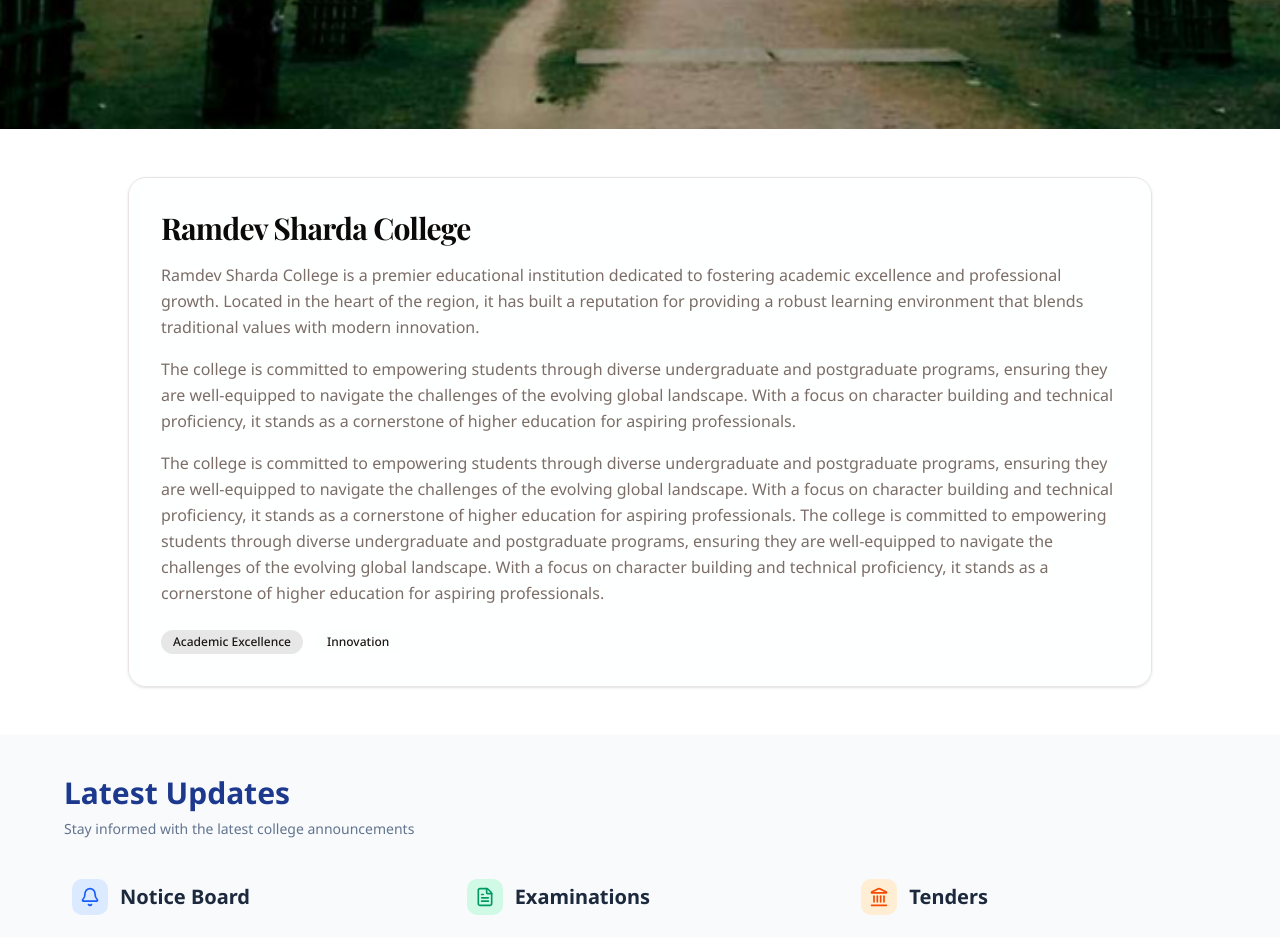
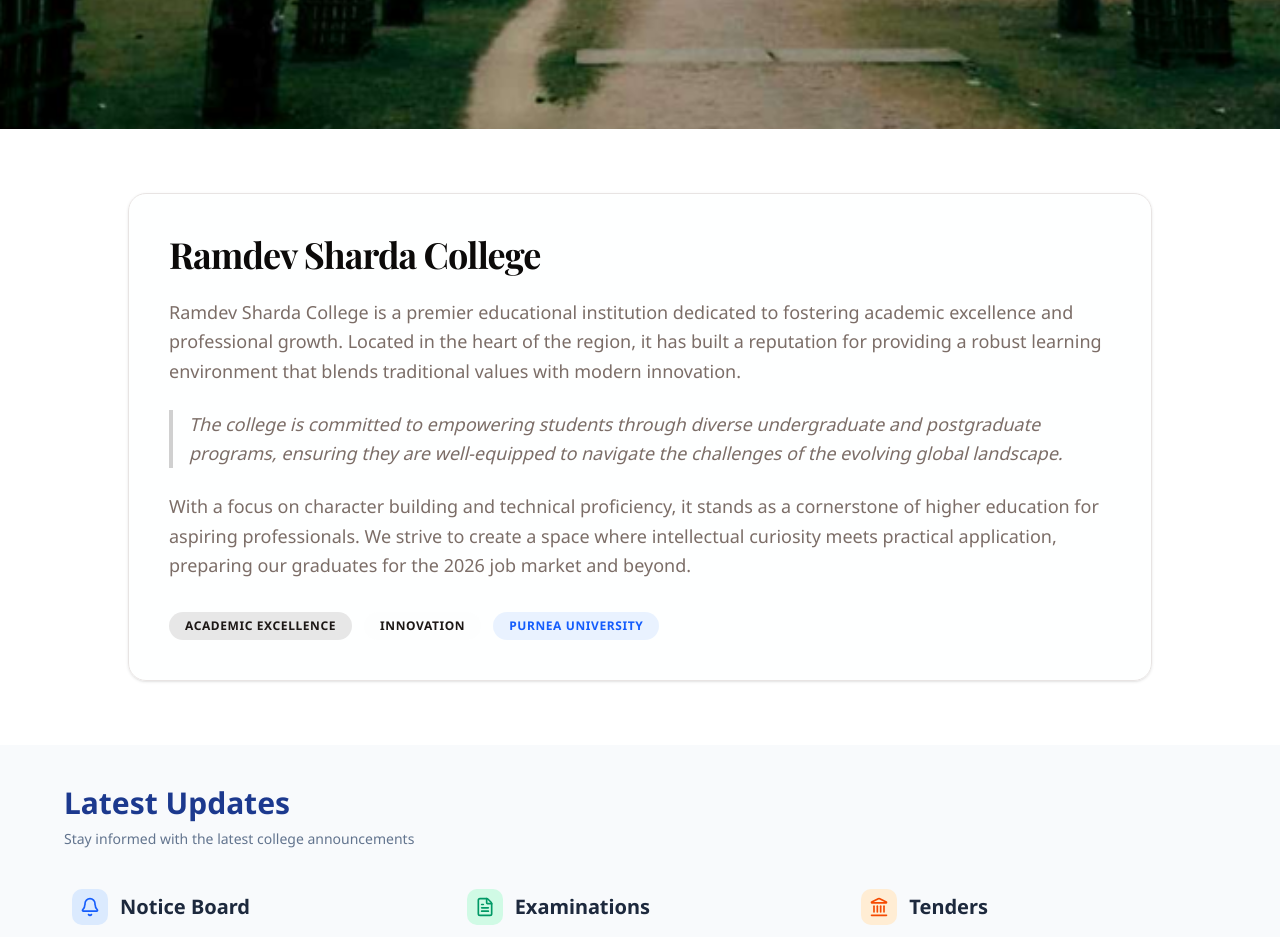
Before and after one commit to dshamshee/R.S-College, a Next.js app: page / in a window 1280 px wide. Shown: the part 620-1557 px from the top of the page. Built offline with nearby package versions, Linux system fonts and the light colour scheme; no server answers; the database is empty; a web font is replaced by a local one.

Commit message:
fix the UI bug

```diff
--- a/components/collegeIntro.tsx
+++ b/components/collegeIntro.tsx
@@ -1,47 +1,45 @@
 export default function CollegeIntro() {
   return (
-      <section className="w-full py-12 px-6 flex justify-center bg-background">
-        <div className="max-w-5xl w-full border border-border bg-card/50 backdrop-blur-sm p-8 rounded-2xl shadow-sm">
-          <h2 className="text-3xl font-heading font-bold text-foreground mb-4 tracking-tight">
+    <section className="w-full py-8 md:py-16 px-4 md:px-6 flex justify-center bg-background">
+      <div className="max-w-5xl w-full border border-border bg-card/50 backdrop-blur-sm p-6 md:p-10 rounded-2xl shadow-sm">
+
+        {/* Responsive Heading */}
+        <h2 className="text-2xl md:text-4xl font-heading font-bold text-foreground mb-6 tracking-tight">
           Ramdev Sharda College
         </h2>
 
-          <div className="space-y-4 text-muted-foreground leading-relaxed">
-            <p>
+        <div className="space-y-6 text-muted-foreground leading-relaxed text-sm md:text-lg">
+          <p className="text-justify md:text-left">
             Ramdev Sharda College is a premier educational institution dedicated to
             fostering academic excellence and professional growth. Located in the heart
             of the region, it has built a reputation for providing a robust learning
             environment that blends traditional values with modern innovation.
           </p>
 
-            <p>
+          <p className="text-justify md:text-left border-l-4 border-primary/20 pl-4 italic">
             The college is committed to empowering students through diverse
             undergraduate and postgraduate programs, ensuring they are well-equipped
-              to navigate the challenges of the evolving global landscape. With a
-              focus on character building and technical proficiency, it stands as
-              a cornerstone of higher education for aspiring professionals.
+            to navigate the challenges of the evolving global landscape.
           </p>
 
-            <p>
-              The college is committed to empowering students through diverse
-              undergraduate and postgraduate programs, ensuring they are well-equipped
-              to navigate the challenges of the evolving global landscape. With a
-              focus on character building and technical proficiency, it stands as
-              a cornerstone of higher education for aspiring professionals.
-              The college is committed to empowering students through diverse
-              undergraduate and postgraduate programs, ensuring they are well-equipped
-              to navigate the challenges of the evolving global landscape. With a
-              focus on character building and technical proficiency, it stands as
-              a cornerstone of higher education for aspiring professionals.
+          <p className="text-justify md:text-left">
+            With a focus on character building and technical proficiency, it stands as
+            a cornerstone of higher education for aspiring professionals. We strive
+            to create a space where intellectual curiosity meets practical application,
+            preparing our graduates for the 2026 job market and beyond.
           </p>
         </div>
 
-          <div className="mt-6 flex gap-3">
-            <span className="px-3 py-1 bg-primary/10 text-primary text-xs font-medium rounded-full">
+        {/* Optimized Badges: Wrap on mobile, gap adjusted */}
+        <div className="mt-8 flex flex-wrap gap-2 md:gap-3">
+          <span className="px-4 py-1.5 bg-primary/10 text-primary text-[10px] md:text-xs font-bold uppercase tracking-wider rounded-full">
             Academic Excellence
           </span>
-            <span className="px-3 py-1 bg-secondary/10 text-secondary-foreground text-xs font-medium rounded-full">
+          <span className="px-4 py-1.5 bg-secondary/10 text-secondary-foreground text-[10px] md:text-xs font-bold uppercase tracking-wider rounded-full">
             Innovation
+          </span>
+          <span className="px-4 py-1.5 bg-blue-500/10 text-blue-600 text-[10px] md:text-xs font-bold uppercase tracking-wider rounded-full">
+            Purnea University
           </span>
         </div>
       </div>
--- a/components/updatesCard.tsx
+++ b/components/updatesCard.tsx
@@ -21,7 +21,7 @@
     return (
         <>
             <style>{animationStyles}</style>
-            <Card className={`group relative rounded-md w-[400px] h-[350px] border-l-8 ${borderColor} overflow-hidden bg-background`}>
+            <Card className={`group relative rounded-md w-[330px] h-[380px] border-l-8 ${borderColor} overflow-hidden bg-background`}>
                 <div className="h-full py-2">
                     {/*
                         - animate-[scrollUp_20s_linear_infinite]: Uses the keyframes defined above
```
Lines whose indentation alone changed are shown as unchanged.
